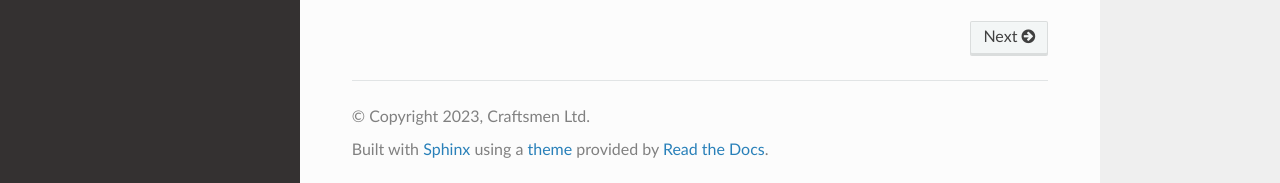
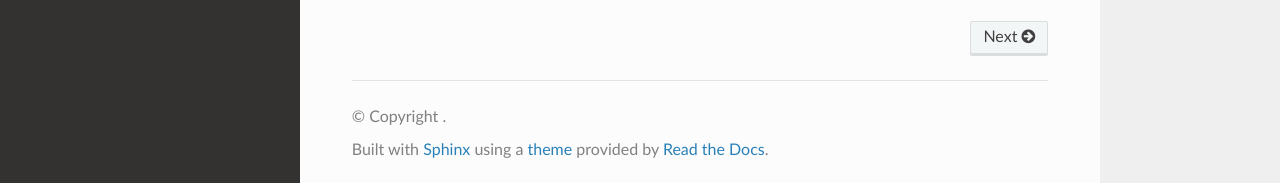
Before and after one commit to CraftsmenLtd/BloodConnect, a Sphinx documentation site: the page built from docs/index.rst, in a window 1280 px wide and 900 px high, scrolled down 1569 px. Shown: the part 714-897 px from the top of the window. Built offline with Sphinx 7.4.7 and the Read the Docs theme 2.0.0, drawn with Linux system fonts in a browser that asks for light colours.

Commit message:
I-#105: author and copyright blank

```diff
--- a/docs/conf.py
+++ b/docs/conf.py
@@ -7,8 +7,8 @@
 # https://www.sphinx-doc.org/en/master/usage/configuration.html#project-information
 
 project = "BloodConnect"
-copyright = "2023, Craftsmen Ltd"
-author = "Craftsmen Ltd"
+# copyright = ""
+# author = ""
 
 # -- General configuration ---------------------------------------------------
 # https://www.sphinx-doc.org/en/master/usage/configuration.html#general-configuration
```
